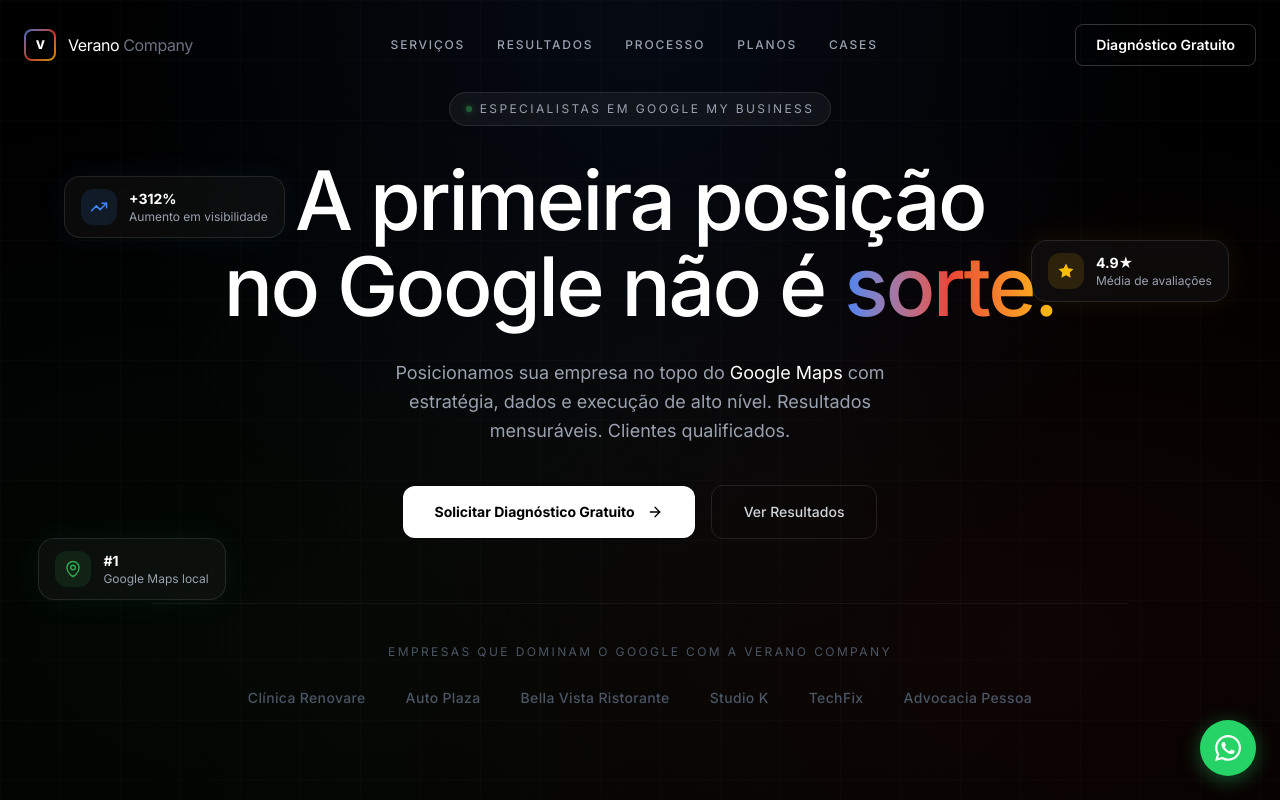
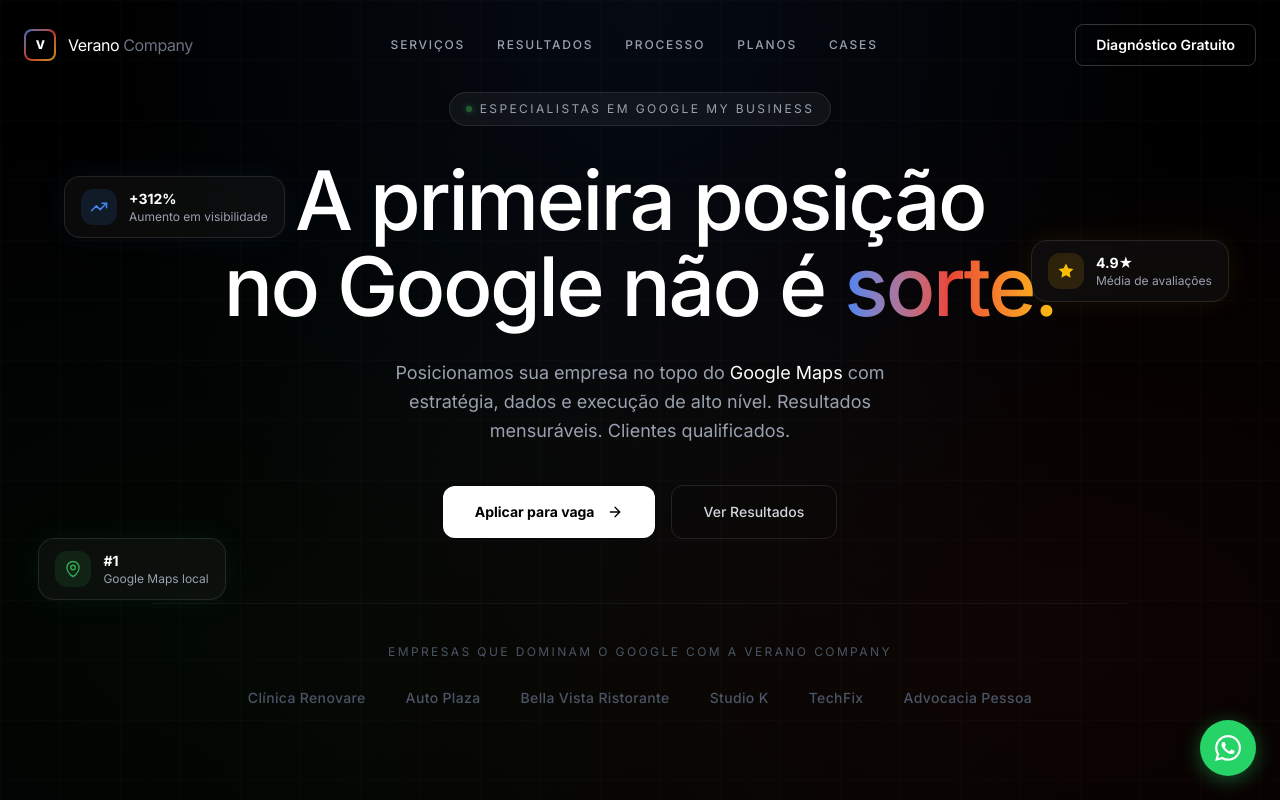
Before and after one commit to murilobauck/verano_lpV2, a React (Vite) app: page / in a window 1280 px wide. Shown: the top 800 px of the page. Built offline with nearby package versions, Linux system fonts and the light colour scheme.

Commit message:
feat: aplicar func

```diff
--- a/src/app/components/Hero.tsx
+++ b/src/app/components/Hero.tsx
@@ -135,11 +135,12 @@ export function Hero() {
             className="flex flex-col sm:flex-row items-center justify-center gap-4"
           >
             <a
-              href="#contact"
+              href="https://wa.me/5519995748782?text=Olá,%20tenho%20interresse%20em%20aplicar%20para%20uma%20vaga%20na%20Verano.
+"
               className="group relative inline-flex items-center gap-3 px-8 py-4 bg-white text-black text-sm font-bold rounded-xl overflow-hidden transition-all duration-300 hover:scale-[1.03] hover:shadow-[0_0_40px_rgba(255,255,255,0.2)]"
             >
               <div className="absolute inset-0 bg-gradient-to-r from-[#4285F4] via-[#EA4335] to-[#FBBC05] opacity-0 group-hover:opacity-15 transition-opacity duration-400" />
-              <span className="relative">Solicitar Diagnóstico Gratuito</span>
+              <span className="relative">Aplicar para vaga</span>
               <ArrowRight
                 size={16}
                 className="relative group-hover:translate-x-1 transition-transform duration-200"
```
